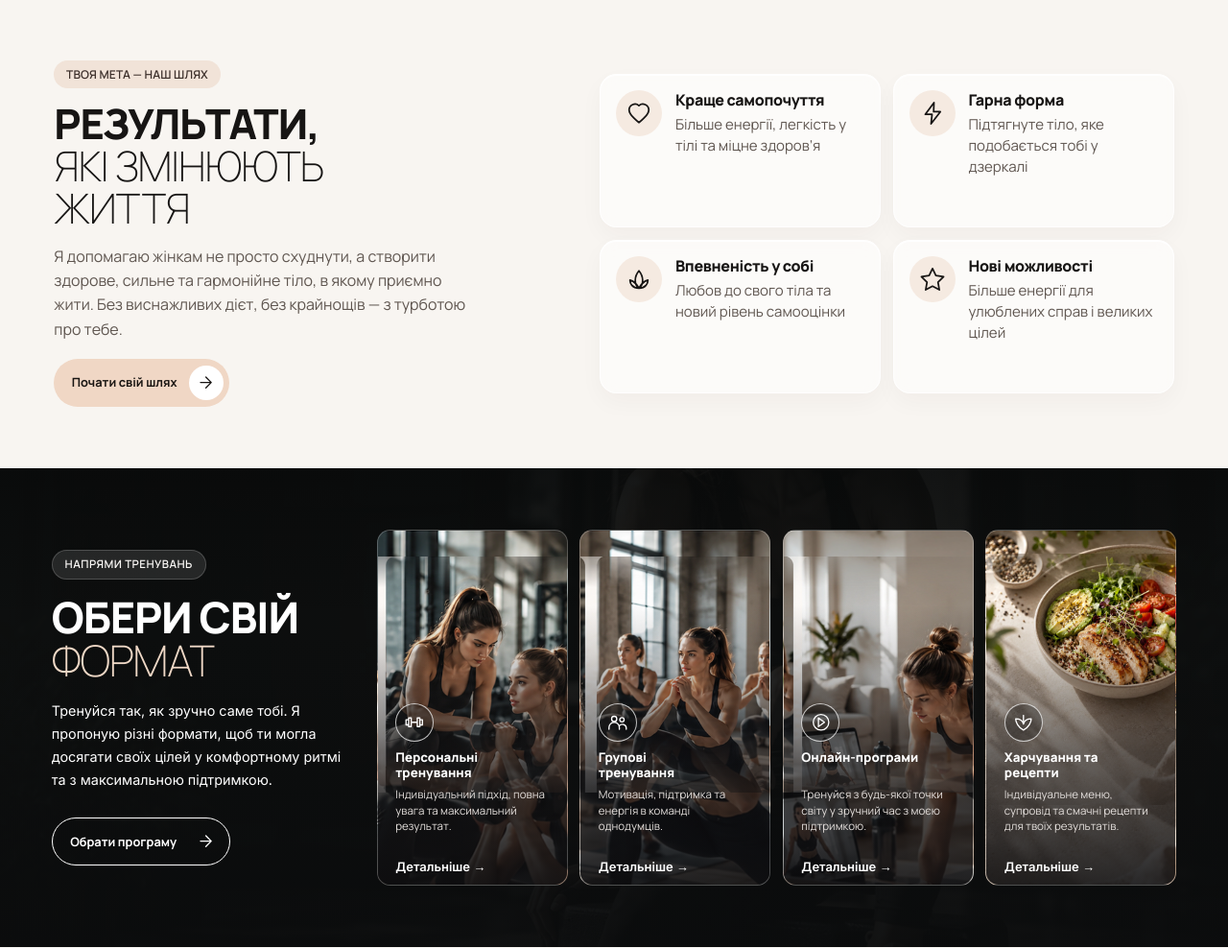
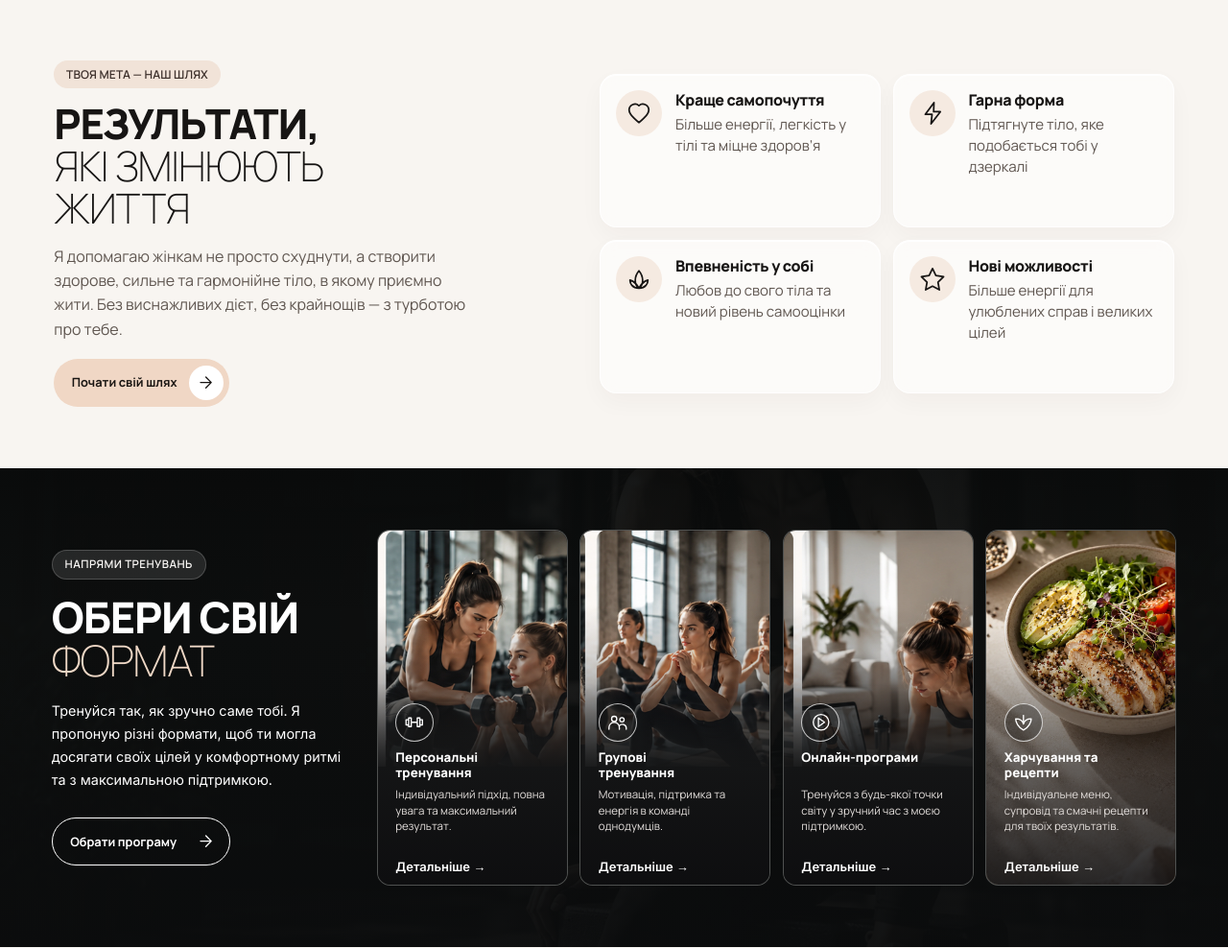
Before and after one commit to WebBoroda/fitness-trainer-frontend, a PHP site: page / in a window 1280 px wide. Shown: the part 801-1789 px from the top of the page at 96% size. Run offline with PHP 8.4, Linux system fonts and the light colour scheme.

Commit message:
fix(formats): single-photo zoomed-out framing without duplicated silhouettes

```diff
--- a/assets/css/experience.css
+++ b/assets/css/experience.css
@@ -56,21 +56,21 @@ html[data-theme=dark] .light-section{background:#171a1a;color:#f6f1ed}
 #formats .program-cards{margin:0;display:grid;grid-template-columns:repeat(4,minmax(0,1fr));gap:clamp(.5rem,1vw,.85rem);min-width:0}
 #formats .program-card{min-width:0;min-height:clamp(19rem,30vw,29rem);padding:1.15rem 1.15rem .55rem;
   border:1px solid #ffffff3b;border-radius:.85rem;
-  background:#1a1c1b var(--formats-photo) center / cover no-repeat;
-  overflow:hidden;isolation:isolate;
+  background:#1a1c1b;overflow:hidden;isolation:isolate;
   transition:transform .8s cubic-bezier(.22,1,.36,1),border-color .55s ease,box-shadow .8s ease}
-#formats .program-card:nth-child(1){--formats-photo:url("../images/formats-personal-v2.webp")}
-#formats .program-card:nth-child(2){--formats-photo:url("../images/formats-group-v2.webp")}
-#formats .program-card:nth-child(3){--formats-photo:url("../images/formats-online-v2.webp")}
-#formats .program-card:nth-child(4){--formats-photo:url("../images/formats-nutrition.webp")}
-/* The original photo stays clean: contain reveals its full width, while the
-   same image behind it fills the remaining frame without a contrasting band. */
+/* Full-width portraits fade directly into the card's dark caption area:
+   one image only, without repeat patterns or visible double exposure. */
 #formats .program-card>img{
-  z-index:-2;object-fit:contain;object-position:center 22%;
+  z-index:-2;object-fit:contain;object-position:center top;
   filter:none;transform:scale(1);
-  -webkit-mask-image:linear-gradient(to bottom,transparent 0%,#000 16%,#000 58%,transparent 88%);
-  mask-image:linear-gradient(to bottom,transparent 0%,#000 16%,#000 58%,transparent 88%);
+  -webkit-mask-image:linear-gradient(to bottom,#000 0%,#000 43%,transparent 69%);
+  mask-image:linear-gradient(to bottom,#000 0%,#000 43%,transparent 69%);
   transition:transform 1.45s cubic-bezier(.22,1,.36,1);
+}
+/* The approved nutrition photo already fits the frame naturally. */
+#formats .program-card:nth-child(4)>img{
+  object-fit:cover;object-position:64% 10%;
+  -webkit-mask-image:none;mask-image:none;
 }
 /* As in the photo-studio reference: ONE uninterrupted CSS shade over a clean photo. */
 #formats .program-card::after{z-index:-1;pointer-events:none;background:linear-gradient(to top,
```
Also changed, not shown: 1 other file.
